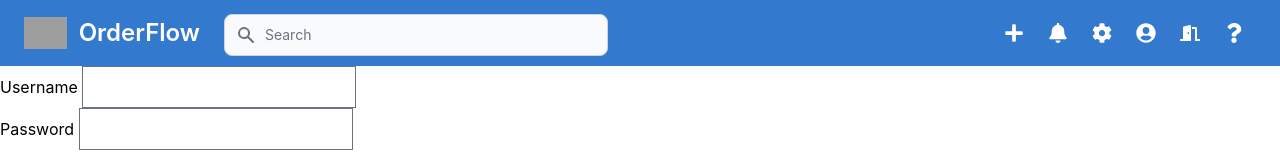
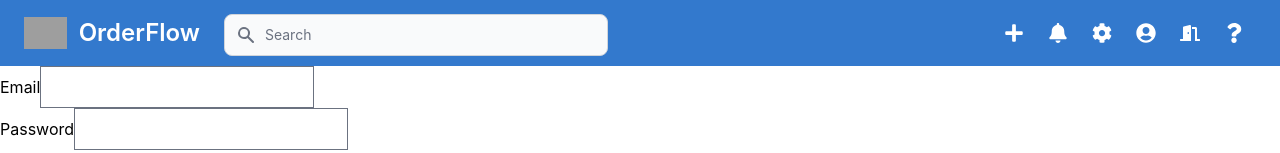
Before and after one commit to jcho-project/orderflow, a React (Create React App) app: page / in a window 1280 px wide. Shown: the top 153 px of the page. Built offline with nearby package versions, Linux system fonts and the light colour scheme; grey boxes are pictures that could not be loaded.

Commit message:
setup initial signin functionality // require update on handleRegister in OrderContext

```diff
--- a/src/pages/Login.jsx
+++ b/src/pages/Login.jsx
@@ -1,11 +1,29 @@
 import { useContext } from 'react';
+import { useState } from 'react';
 import OrderContext from '../context/OrderContext';
 import { useNavigate } from 'react-router-dom';
+import { auth } from "../config/firebase"
+import { signInWithEmailAndPassword } from "firebase/auth"
 
 function Login() {
   const { renderErrorMessage, handleLoginSubmit } = useContext(OrderContext);
 
+  const [formData, setFormData] = useState({
+    email: "",
+    password: "",
+  });
+
+  const { email, password } = formData;
+
   const navigate = useNavigate();
+
+
+  const onChange = (e) => {
+    setFormData((prevState) => ({
+      ...prevState,
+      [e.target.name]: e.target.value,
+    }));
+  }
 
   const handleRegister = (e) => {
     e.preventDefault();
@@ -16,13 +34,13 @@ function Login() {
     <form onSubmit={handleLoginSubmit}>
       <div className="input-container">
         {renderErrorMessage('nouser')}
-        <label>Username </label>
-        <input type="text" name="uname" required />
+        <label>Email</label>
+        <input type="email" label="Email Address" value={email} onChange={onChange} name="email" required />
         {renderErrorMessage('uname')}
       </div>
       <div className="input-container">
-        <label>Password </label>
-        <input type="password" name="pass" required />
+        <label>Password</label>
+        <input type="password" label="Create Password" value={password} onChange={onChange} name="password" required />
         {renderErrorMessage('pass')}
       </div>
       <button type="submit">Login</button>
--- a/src/pages/Register.jsx
+++ b/src/pages/Register.jsx
@@ -1,7 +1,7 @@
-import { createUserWithEmailAndPassword } from "firebase/auth";
 import { useNavigate } from "react-router-dom";
 import { useState } from 'react';
 import { auth } from "../config/firebase"
+import { createUserWithEmailAndPassword } from "firebase/auth";
 
 function Register() {
   const [formData, setFormData] = useState({
@@ -9,7 +9,7 @@ function Register() {
     password: "",
   });
 
-  const {email, password } = formData;
+  const { email, password } = formData;
 
   const navigate = useNavigate();
 
@@ -42,12 +42,12 @@ function Register() {
     <form onSubmit={registerSubmit}>
       <div className="input-container">
         {/* {renderErrorMessage("nouser")} */}
-        <label>Username </label>
+        <label>Email</label>
         <input type="email" label="Email Address" value={email} onChange={onChange} name="email" required />
         {/* {renderErrorMessage("uname")} */}
       </div>
       <div className="input-container">
-        <label>Password </label>
+        <label>Password</label>
         <input type="password" label="Create Password" value={password} onChange={onChange} name="password" required />
         {/* {renderErrorMessage("pass")} */}
       </div>
```
